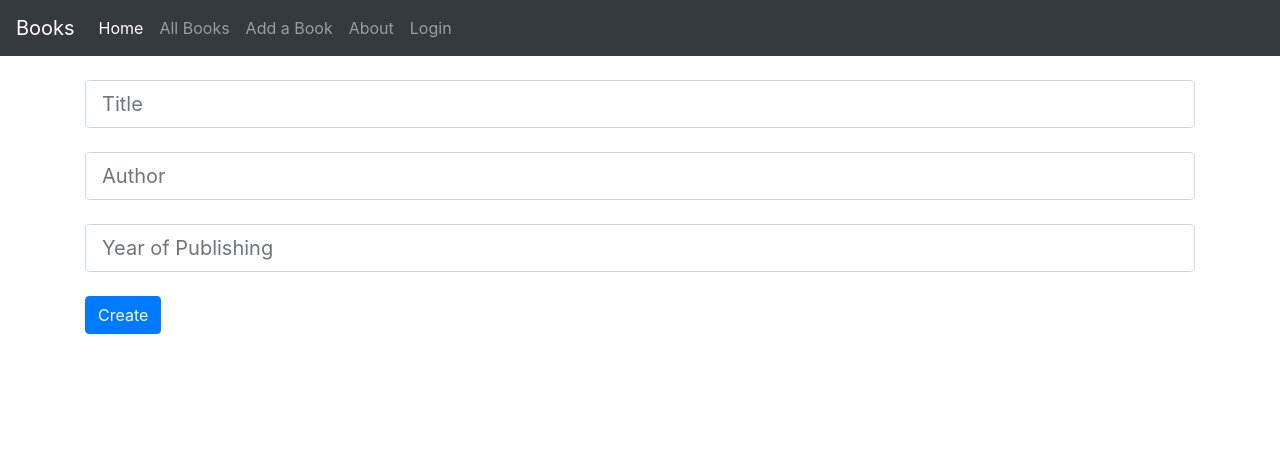
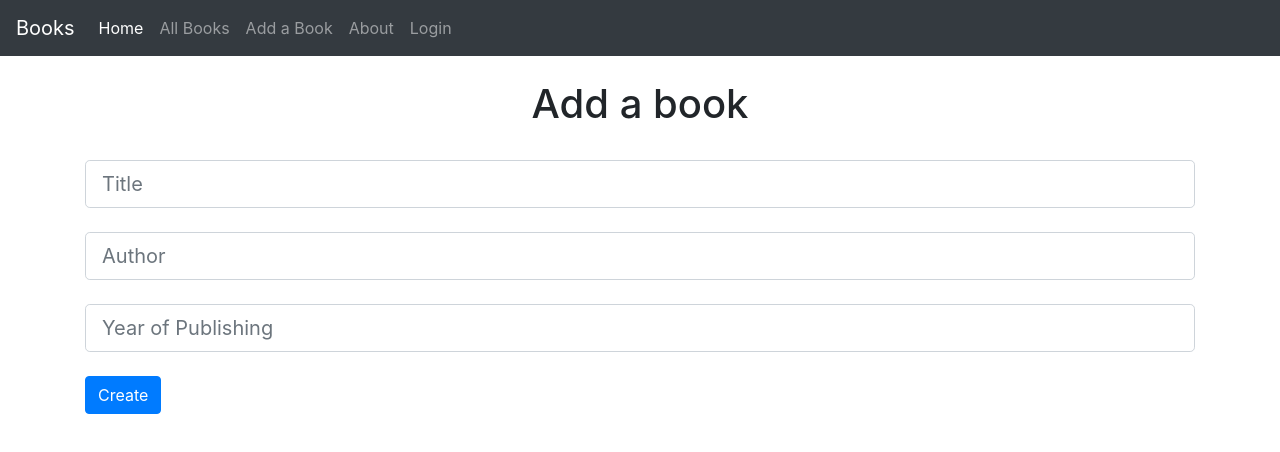
Before and after one commit to NebojsaS1968/book-api-postgres, a React (Create React App) app in the folder client/: page /add in a window 1280 px wide. Shown: the top 452 px of the page. Built offline with nearby package versions, Linux system fonts and the light colour scheme.

Commit message:
improving UI on AddBook route

```diff
--- a/client/src/routes/AddBook.jsx
+++ b/client/src/routes/AddBook.jsx
@@ -31,6 +31,8 @@ const AddBook = () => {
   return (
     <div>
       <Navbar />
+      <br />
+      <h1 className="text-center">Add a book</h1>
       <br />
       <div className="container">
         <form action="" className="needs-validation" onSubmit={handleSubmit}>
```
